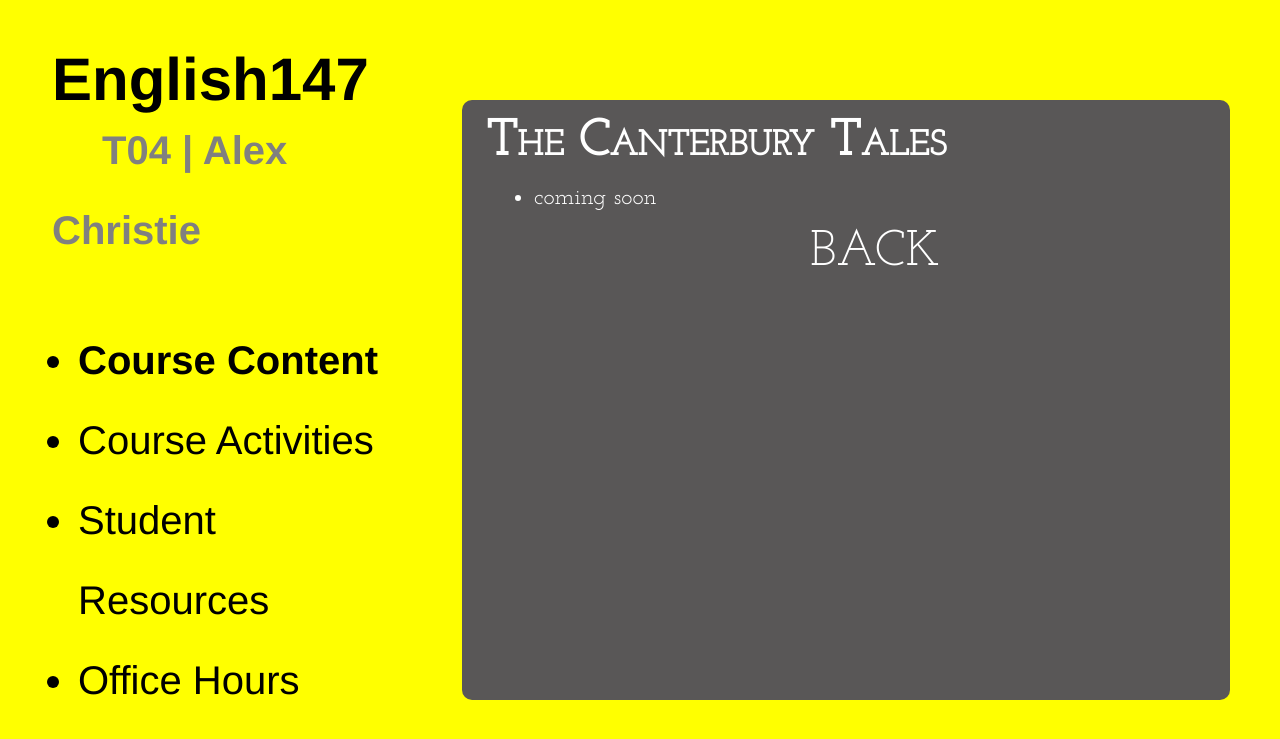
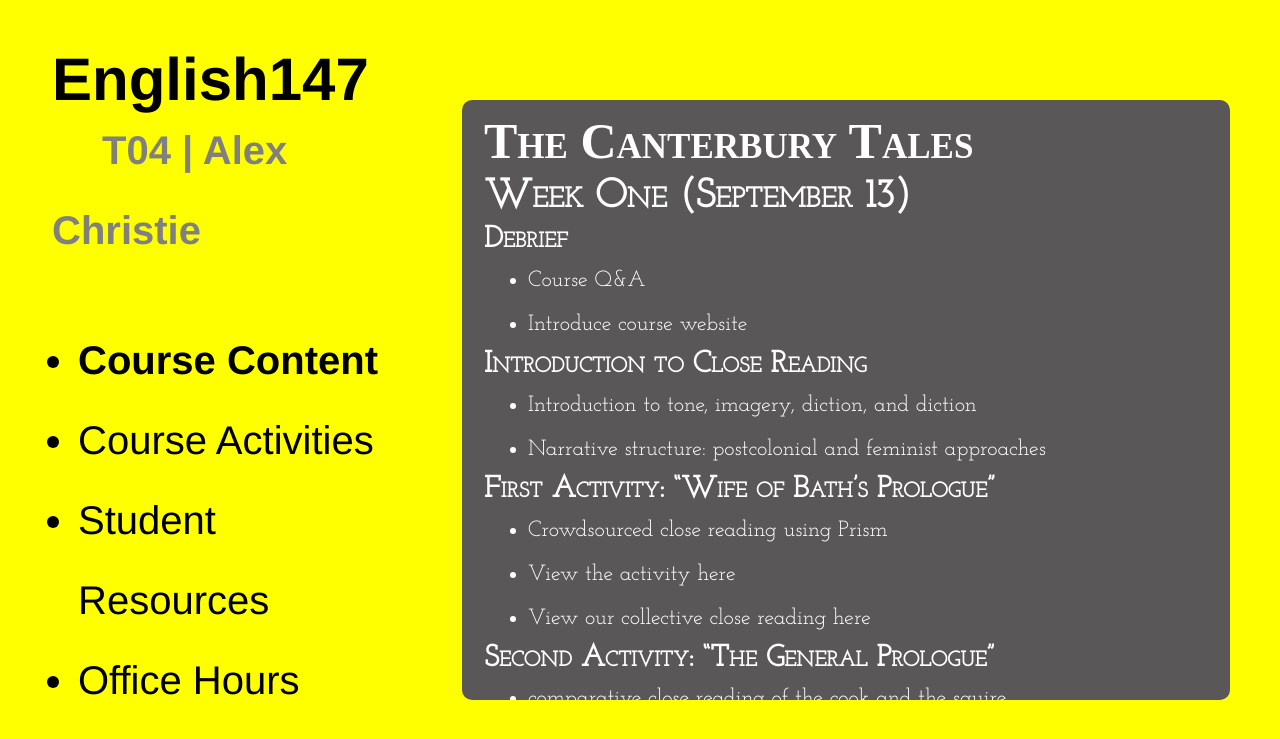
Before and after one commit to axchristie/English147, a Jekyll site: the page built from _posts/2013-10-12-Canterbury.md, in a window 1280 px wide. Shown: the top 739 px of the page. Built offline with Jekyll 4.4.1, drawn with Linux system fonts in a browser that asks for light colours; some web fonts are replaced.

Commit message:
add chaucher lesson

```diff
--- a/_posts/2013-10-12-Canterbury.md
+++ b/_posts/2013-10-12-Canterbury.md
@@ -5,6 +5,25 @@ categories: content
 picture: canterbury
 ---
 
-## The Canterbury Tales
+# The Canterbury Tales
+## Week One (September 13)
 
-* coming soon
+###Debrief
+
+* Course Q&A
+* Introduce course website
+
+###Introduction to Close Reading
+
+* Introduction to tone, imagery, diction, and diction
+* Narrative structure: postcolonial and feminist approaches
+
+###First Activity: "Wife of Bath's Prologue"
+
+* Crowdsourced close reading using [Prism](http://prism.scholarslab.org/)
+* View the activity [here]({{ site.baseurl }}/activity/WifeOfBath.html)
+* View our collective close reading  [here](http://prism.scholarslab.org/prisms/96267e8e-1c3a-11e3-87ad-8ad585206611/highlight?locale=en)
+
+###Second Activity: "The General Prologue"
+
+* comparative close reading of the cook and the squire
--- a/css/style.css
+++ b/css/style.css
@@ -23,7 +23,7 @@
 	background-color: #595757;
 	height: 600px;
 	overflow: scroll;
-	font-size: 24px;
+	font-size: 22px;
 }
 
 .post a{
@@ -38,6 +38,7 @@
 }
 
 .post p{
+	color: white;
 	font-size: inherit;
 	font-family: 'Josefin Slab';
 }
@@ -46,14 +47,21 @@
 
 h1{
 color: white;
-font-size: 60px;
+font-size: 50px;
 font-variant: small-caps;
 font-family: Droid;
 }
 
 h2{
 color: white;
-font-size: 50px;
+font-size: 40px;
+font-variant: small-caps;
+font-family: 'Josefin Slab';
+}
+
+h3{
+color: white;
+font-size: 30px;
 font-variant: small-caps;
 font-family: 'Josefin Slab';
 }
```
Also changed, not shown: _posts/2013-10-12-WifeOfBath.md (added, +12 -0 lines), _posts/2013-5-12-Prufrock.md (+1 -1 lines), _posts/2013-6-12-Conrad.md (+1 -1 lines), _posts/2013-7-12-Tess.md (+1 -1 lines), _posts/2013-8-12-Emma.md (+1 -1 lines), _posts/2013-9-12-ComingSoon.md (deleted, +0 -8 lines), 7 other files.
